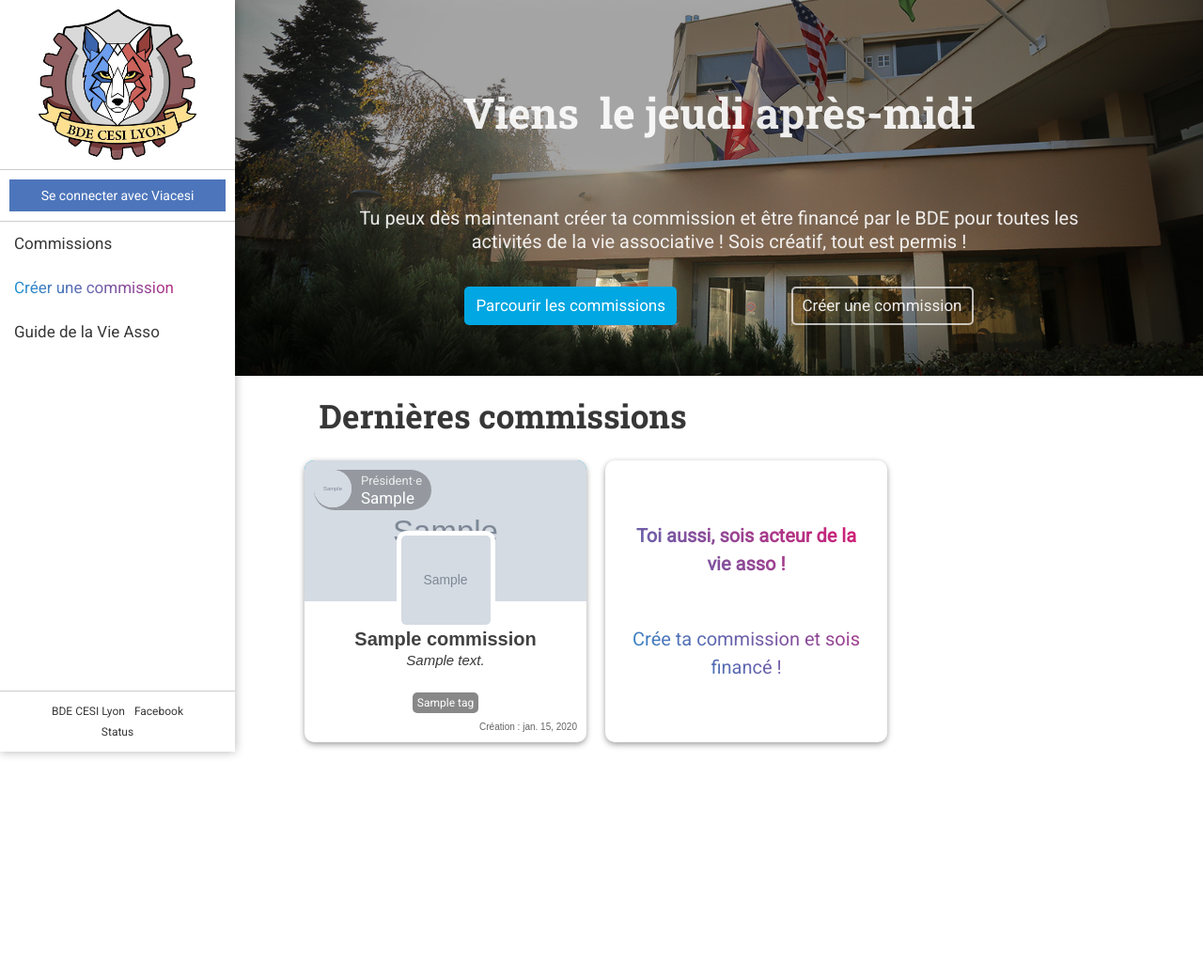
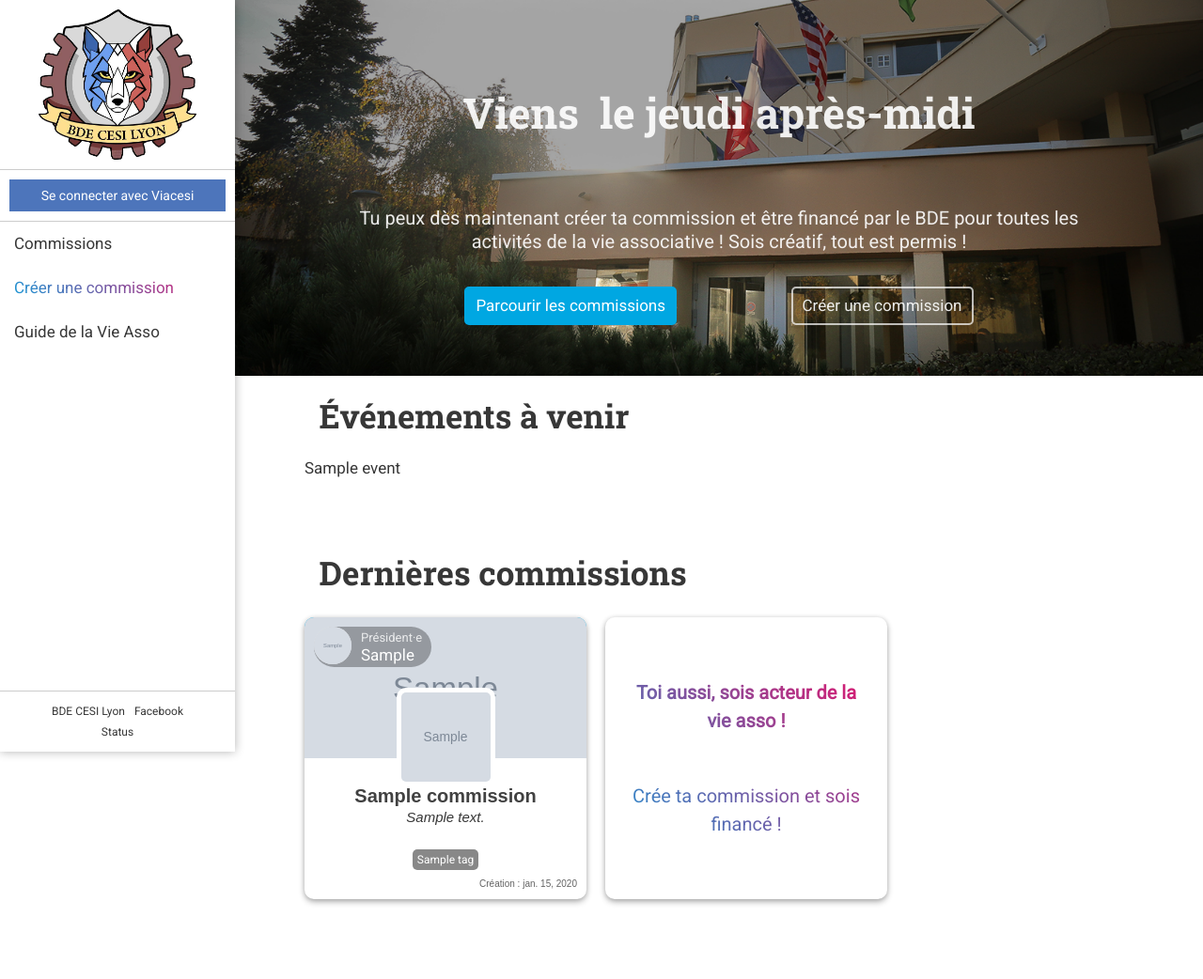
Before and after one commit to The-Nico26/commissions-bde-cesi-lyon, a Django app: page / in a window 1280 px wide. Shown: the whole page at 94% size. Before the commit the page ends 805 px from the top, so only its background shows below. Run offline with Django 3.2, Linux system fonts and the light colour scheme; tables that the repository leaves empty hold one stand-in row (values such as "Sample post"); grey boxes marked "Sample" are stand-in pictures; some libraries are stand-ins or nearby versions.

Commit message:
Récupération des événements à venir

```diff
--- a/src/index/templates/index.html
+++ b/src/index/templates/index.html
@@ -36,6 +36,20 @@
             {% endif %}
         </div>
     </div>
+
+    <div class="content-shelf">
+        <h2 class="shelf-title">Événements à venir</h2>
+        <div class="shelf-content">
+
+        <ul>
+        {% for event in upcoming_events %}
+            <li>{{event.name}}</li>
+        {% endfor %}
+        </ul>
+
+        </div>
+    </div>
+
     <div class="content-shelf">
         <h2 class="shelf-title">Dernières commissions</h2>
         <div class="shelf-content">
--- a/src/index/views.py
+++ b/src/index/views.py
@@ -4,9 +4,14 @@ from django.shortcuts import render
 
 from commissions.models import Commission
 from commissions.models import Tag
+from commissions.models import Event
+
+import datetime
 
 
 def index(request):
+
+    upcoming_events = Event.objects.filter(event_date_end__gte=datetime.datetime.now()).order_by("event_date_start")
 
     commissions = Commission.objects.order_by("-creation_date").filter(is_active=True)
 
@@ -17,5 +22,6 @@ def index(request):
     return render(request, "index.html", {
         "latest_commissions": latest_commissions,
         "random_commissions": random_commissions,
-        "commission_count": commissions.count()
+        "commission_count": commissions.count(),
+        "upcoming_events": upcoming_events
     })
```
